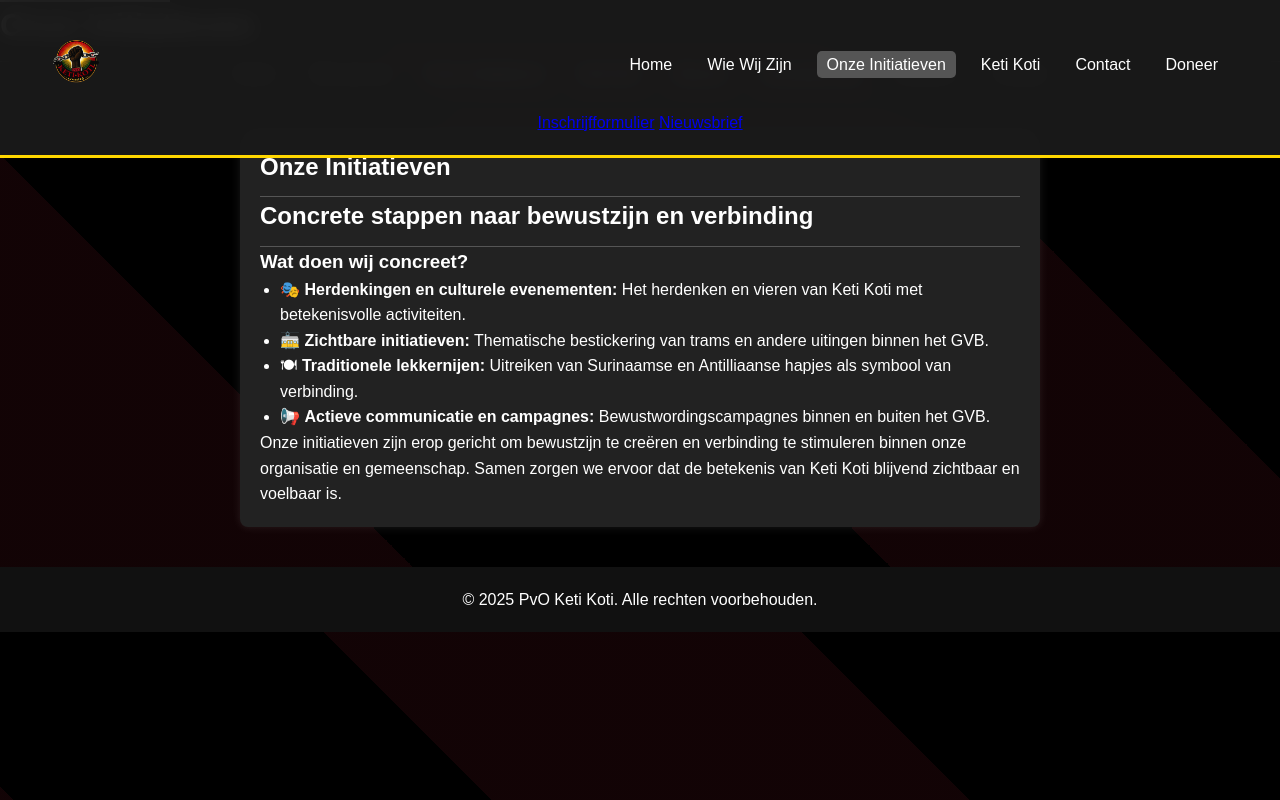
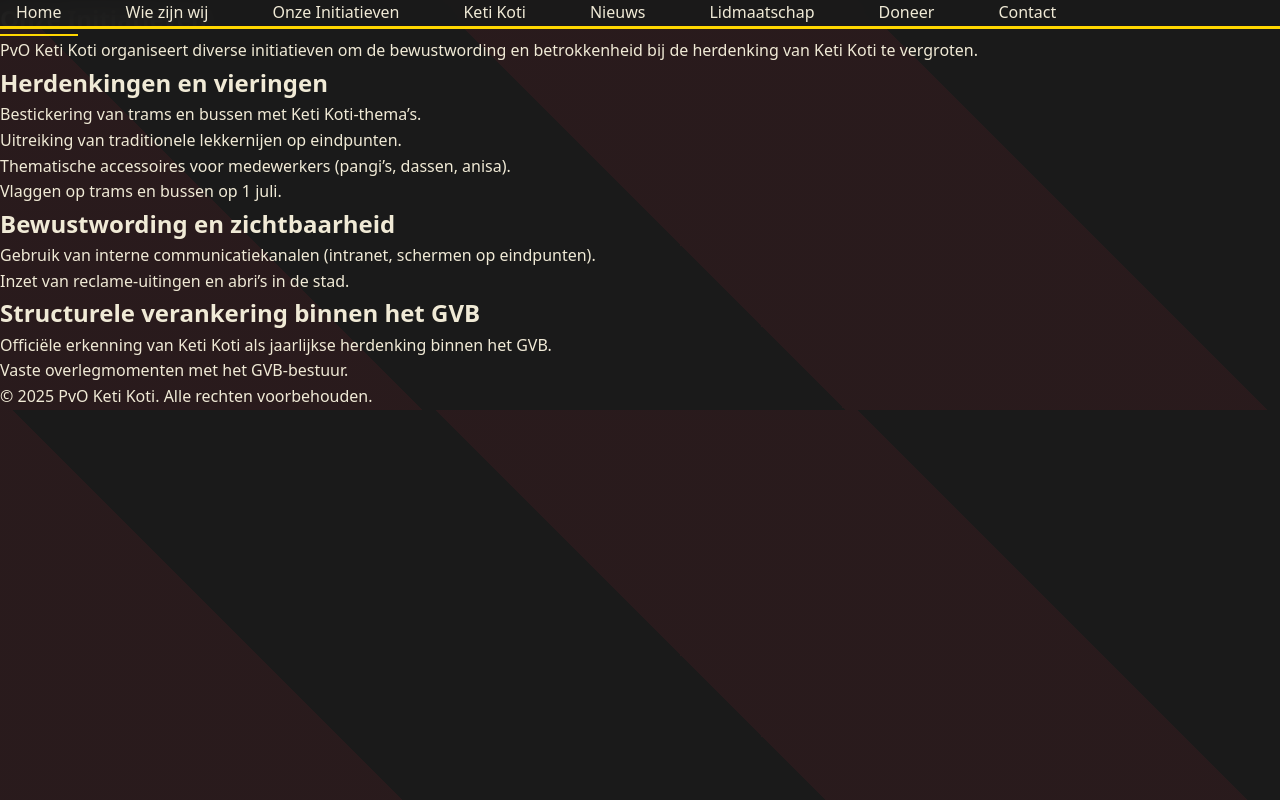
Before and after one commit to BornInSuriname/PvO-Website, a plain HTML site: page onze-initiatieven.html in a window 1280 px wide. Drawn offline with Linux system fonts and the light colour scheme.

Commit message:
Update onze-initiatieven.html

```diff
--- a/onze-initiatieven.html
+++ b/onze-initiatieven.html
@@ -5,141 +5,59 @@
     <meta name="viewport" content="width=device-width, initial-scale=1.0">
     <title>Onze Initiatieven - PvO Keti Koti</title>
     <link rel="stylesheet" href="css/styles.css">
-    <link rel="icon" type="image/png" href="image/favicon.png">
-    <style>
-        body {
-            background-color: #000;
-            color: #fff;
-            font-family: Arial, sans-serif;
-            line-height: 1.6;
-            margin: 0;
-            padding: 0;
-        }
-        .skip-link {
-            position: absolute;
-            top: -40px;
-            left: 0;
-            background: #fff;
-            color: #000;
-            padding: 8px;
-            z-index: 100;
-            transition: top 0.3s;
-        }
-        .skip-link:focus {
-            top: 0;
-        }
-        header, footer {
-            background: #111;
-            padding: 20px;
-            text-align: center;
-        }
-        .nav-links {
-            list-style: none;
-            padding: 0;
-            display: flex;
-            justify-content: center;
-            gap: 15px;
-        }
-        .nav-links a {
-            color: #fff;
-            text-decoration: none;
-            padding: 5px 10px;
-        }
-        .nav-links a.active,
-        .nav-links a:hover {
-            background: #555;
-            border-radius: 5px;
-        }
-        .section-inner {
-            max-width: 800px;
-            margin: 40px auto;
-            padding: 20px;
-            background: #222;
-            border-radius: 8px;
-            box-shadow: 0 0 10px rgba(255,255,255,0.1);
-        }
-        h1, h2 {
-            border-bottom: 1px solid #555;
-            padding-bottom: 10px;
-        }
-        ul {
-            padding-left: 20px;
-        }
-    </style>
 </head>
 <body>
-<h1>Onze Initiatieven</h1>
 
-<nav class="navbar">
-    <button class="menu-toggle" onclick="toggleMenu()">☰</button>
+<header class="nav-header">
+    <nav>
+        <button class="menu-toggle" aria-label="Menu openen">☰</button>
         <ul class="nav-links">
             <li><a href="index.html">Home</a></li>
             <li><a href="wie-zijn-wij.html">Wie zijn wij</a></li>
-        <li><a href="onze-initiatieven.html">Onze Initiatieven</a></li>
+            <li><a href="onze-initiatieven.html" class="active">Onze Initiatieven</a></li>
             <li><a href="keti-koti.html">Keti Koti</a></li>
             <li><a href="nieuwsbrief.html">Nieuws</a></li>
             <li><a href="inschrijfformulier.html">Lidmaatschap</a></li>
-        <li><a href="donatie.html">Doneren</a></li>
+            <li><a href="donatie.html" class="btn btn-primary">Doneer</a></li>
             <li><a href="contact.html">Contact</a></li>
         </ul>
     </nav>
-
-    <a href="#main-content" class="skip-link">Ga direct naar inhoud</a>
-
-    <header class="nav-header">
-        <nav aria-label="Hoofdnavigatie">
-            <div class="nav-container">
-                <a href="index.html" class="logo-link">
-                    <img src="image/logo.png" alt="PvO Keti Koti Logo" width="50" height="50" loading="lazy">
-                </a>
-                <ul class="nav-links" role="menubar">
-                    <li role="none"><a href="index.html" role="menuitem">Home</a></li>
-                    <li role="none"><a href="wie-zijn-wij.html" role="menuitem">Wie Wij Zijn</a></li>
-                    <li role="none"><a href="onze-initiatieven.html" class="active" role="menuitem">Onze Initiatieven</a></li>
-                    <li role="none"><a href="keti-koti.html" role="menuitem">Keti Koti</a></li>
-                    <li role="none"><a href="contact.html" role="menuitem">Contact</a></li>
-                    <li role="none"><a href="donatie.html" class="btn btn-primary">Doneer</a></li>
-                </ul>
-            </div>
-            <a href="inschrijfformulier.html">Inschrijfformulier</a>
-    <a href="nieuwsbrief.html">Nieuwsbrief</a>
-</nav>
 </header>
 
-    <main id="main-content">
-        <section class="content-section">
-            <div class="section-inner">
-                <h1 class="section-title">Onze Initiatieven</h1>
-                <h2>Concrete stappen naar bewustzijn en verbinding</h2>
-                <h3>Wat doen wij concreet?</h3>
+<main>
+    <section>
+        <h1>Onze Initiatieven</h1>
+        <p>PvO Keti Koti organiseert diverse initiatieven om de bewustwording en betrokkenheid bij de herdenking van Keti Koti te vergroten.</p>
+
+        <h2>Herdenkingen en vieringen</h2>
         <ul>
-                    <li>🎭 <strong>Herdenkingen en culturele evenementen:</strong> Het herdenken en vieren van Keti Koti met betekenisvolle activiteiten.</li>
-                    <li>🚋 <strong>Zichtbare initiatieven:</strong> Thematische bestickering van trams en andere uitingen binnen het GVB.</li>
-                    <li>🍽 <strong>Traditionele lekkernijen:</strong> Uitreiken van Surinaamse en Antilliaanse hapjes als symbool van verbinding.</li>
-                    <li>📢 <strong>Actieve communicatie en campagnes:</strong> Bewustwordingscampagnes binnen en buiten het GVB.</li>
+            <li>Bestickering van trams en bussen met Keti Koti-thema’s.</li>
+            <li>Uitreiking van traditionele lekkernijen op eindpunten.</li>
+            <li>Thematische accessoires voor medewerkers (pangi’s, dassen, anisa).</li>
+            <li>Vlaggen op trams en bussen op 1 juli.</li>
         </ul>
-                <p>Onze initiatieven zijn erop gericht om bewustzijn te creëren en verbinding te stimuleren binnen onze organisatie en gemeenschap. Samen zorgen we ervoor dat de betekenis van Keti Koti blijvend zichtbaar en voelbaar is.</p>
-            </div>
+
+        <h2>Bewustwording en zichtbaarheid</h2>
+        <ul>
+            <li>Gebruik van interne communicatiekanalen (intranet, schermen op eindpunten).</li>
+            <li>Inzet van reclame-uitingen en abri’s in de stad.</li>
+        </ul>
+
+        <h2>Structurele verankering binnen het GVB</h2>
+        <ul>
+            <li>Officiële erkenning van Keti Koti als jaarlijkse herdenking binnen het GVB.</li>
+            <li>Vaste overlegmomenten met het GVB-bestuur.</li>
+        </ul>
     </section>
 </main>
 
 <footer>
-        <p>&copy; 2025 PvO Keti Koti. Alle rechten voorbehouden.</p>
+    <p>&copy; <span id="current-year"></span> PvO Keti Koti. Alle rechten voorbehouden.</p>
 </footer>
 
+<script src="js/script.js"></script>
 <script>
-function toggleMenu() {
-    var nav = document.querySelector('.nav-links');
-    nav.classList.toggle('active');
-}
-</script>
-
-
-<script>
-function toggleMenu() {
-    var nav = document.querySelector('.nav-links');
-    nav.classList.toggle('active');
-}
+    document.getElementById("current-year").textContent = new Date().getFullYear();
 </script>
 
 </body>
```
Lines whose indentation alone changed are shown as unchanged.
